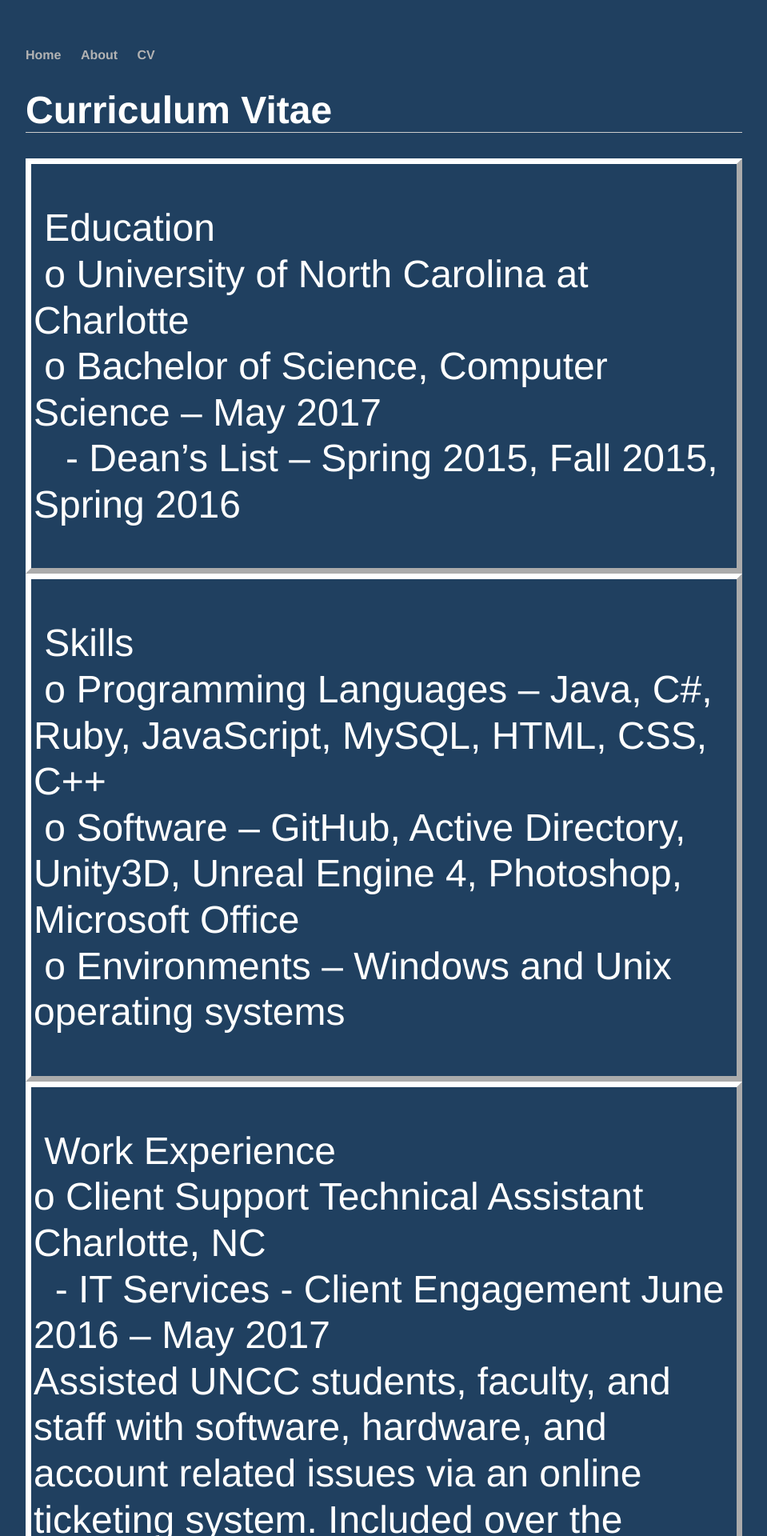
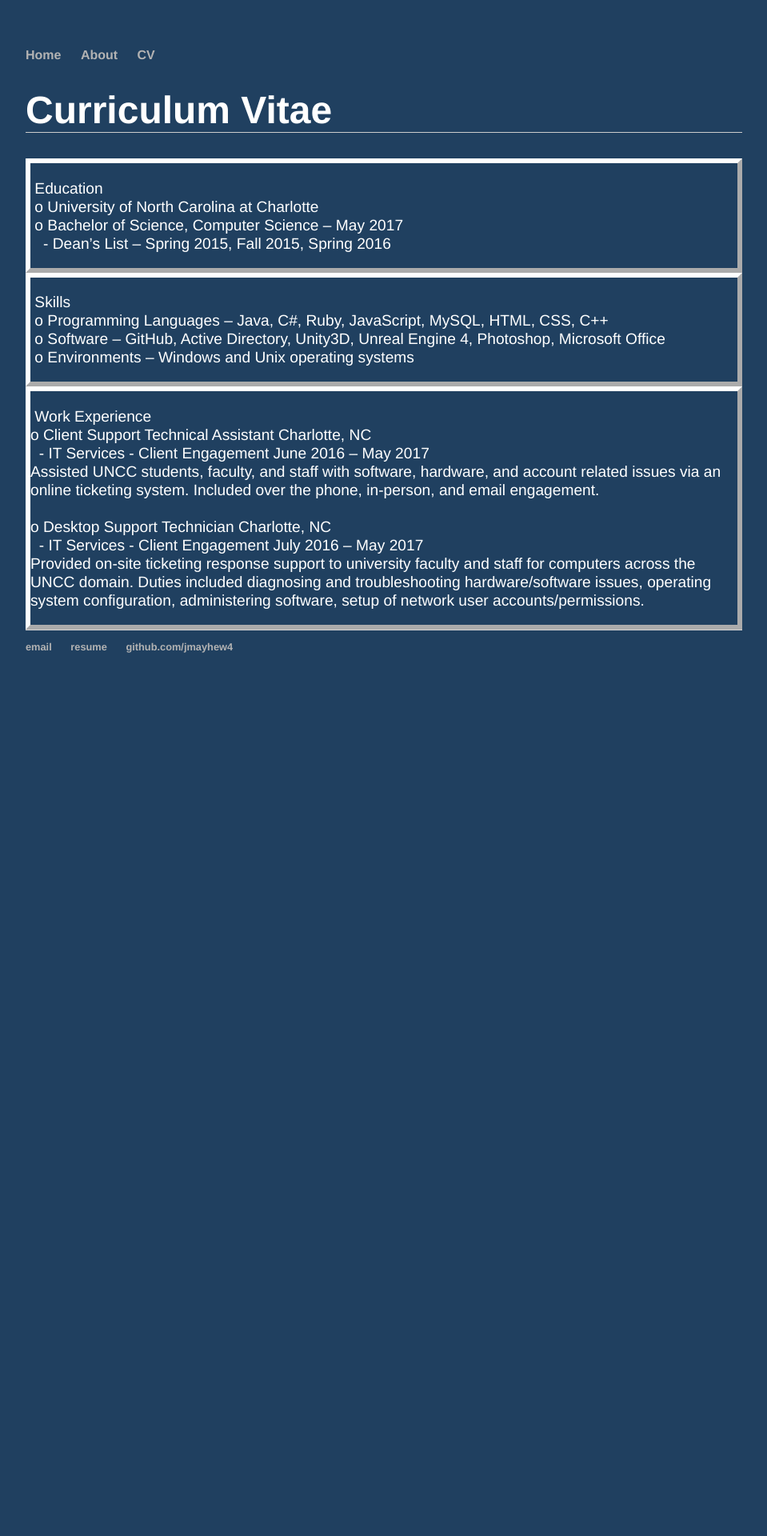
Before and after one commit to jmayhew4/jmayhew4.github.io, a Jekyll site: the page built from CV/index.html, in a window 1280 px wide. Shown: the top 1920 px of the page at 80% size, without its empty margins (160-1119 px from the left). Built offline with Jekyll 4.4.1, drawn with Linux system fonts in a browser that asks for light colours; after the commit the page ends 900 px from its top, so only the background shows below that.

Commit message:
Update main.css

```diff
--- a/css/main.css
+++ b/css/main.css
@@ -48,11 +48,10 @@ pre {
 }
 
 .bordered {
-    font-size: 2.5em;
+    font-size: 1em;
     font-family:'Helvetica', 'Arial', 'Sans-Serif';
     color: #ffffff;
-    padding: 3px;
-    border: 7px outset white;
+    border: 6px outset white;
 }
 
 footer {
```
